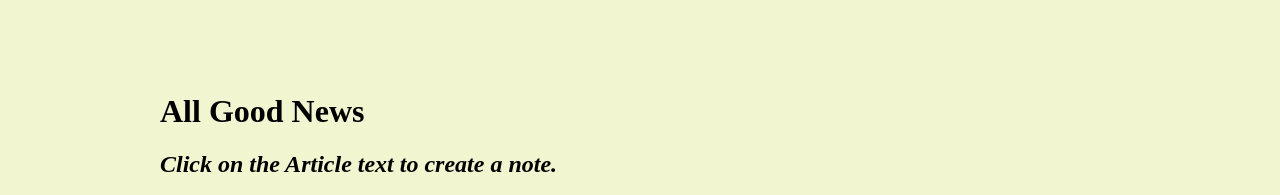
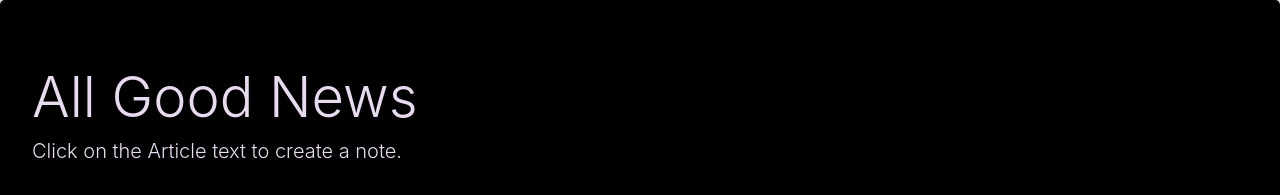
Before and after one commit to ambreenfafzal/Funny_News_App, a website: page public/index.html in a window 1280 px wide. Shown: the top 195 px of the page. Drawn offline with nearby package versions, Linux system fonts and the light colour scheme; no server answers.

Commit message:
Added bootstrap.

```diff
--- a/public/index.html
+++ b/public/index.html
@@ -1,10 +1,11 @@
 <!DOCTYPE html>
 <html lang="en-us">
   <head>
+      <link rel="stylesheet" href="https://stackpath.bootstrapcdn.com/bootstrap/4.3.1/css/bootstrap.min.css" integrity="sha384-ggOyR0iXCbMQv3Xipma34MD+dH/1fQ784/j6cY/iJTQUOhcWr7x9JvoRxT2MZw1T" crossorigin="anonymous">
     <meta charset="UTF-8">
     <title>All Good News</title>
     <style>
-      body { background-color: #F2F6D0 }
+      body { background-color: #E8DAEF   }
       #wrapper {
         width: 960px;
         margin-left: auto;
@@ -34,15 +35,28 @@
         height: 200px;
         font-size: 18px;
       }
+      .jumbotron {
+        background-color: black;
+        color: #E8DAEF;
+      }
     </style>
   </head>
   <body>
-    <div id="wrapper">
-      <h1>All Good News</h1>
-      <h2><i>Click on the Article text to create a note.</i></h2>
-      <div id="articles"></div>
-      <div id="notes"></div>
-    </div>
+      <div class="jumbotron">
+          <h1 class="display-4">All Good News</h1>
+          <h1 class="lead">Click on the Article text to create a note.</h1>
+
+        </div>
+
+          <div id="wrapper">
+
+              <div id="articles"></div>
+              <div id="notes"></div>
+
+            </div>
+
+
+
     <script src="https://cdnjs.cloudflare.com/ajax/libs/jquery/3.2.1/jquery.min.js"></script>
     <script src="app.js"></script>
   </body>
--- a/server.js
+++ b/server.js
@@ -1,7 +1,7 @@
 var express = require("express");
 var logger = require("morgan");
 var mongoose = require("mongoose");
-var request = require ("request");
+// var request = require ("request");
 
 // // Our scraping tools
 // // Axios is a promised-based http library, similar to jQuery's Ajax method
```
